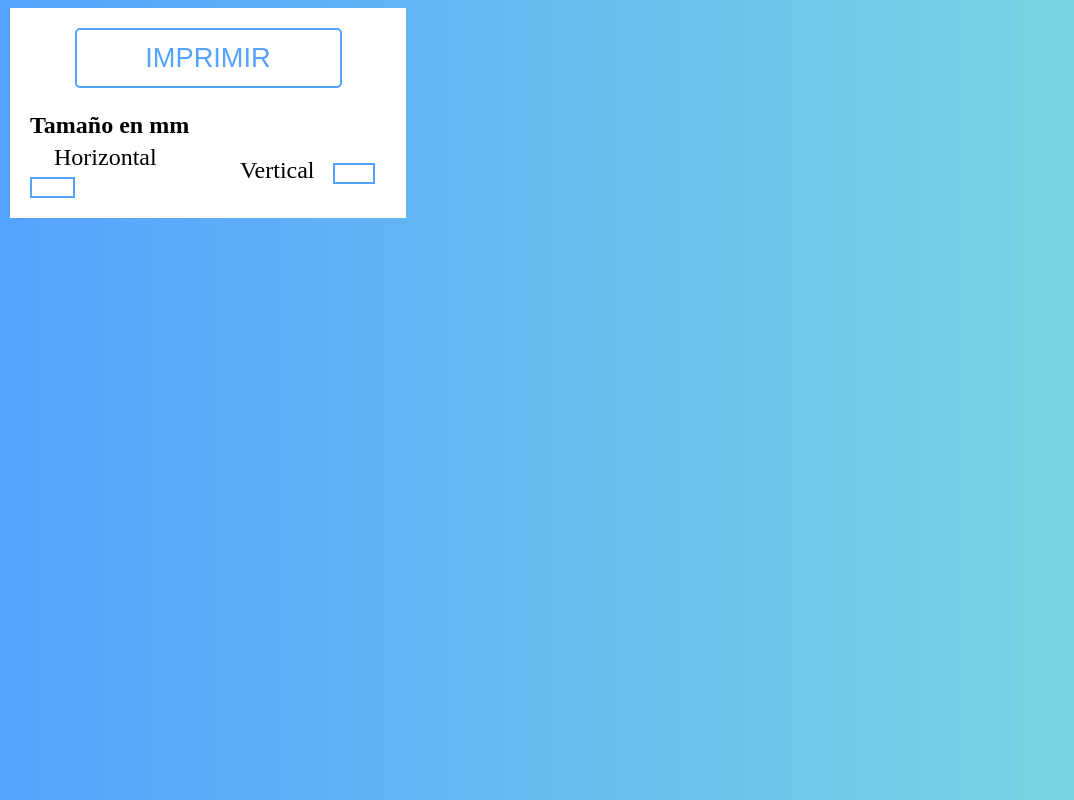
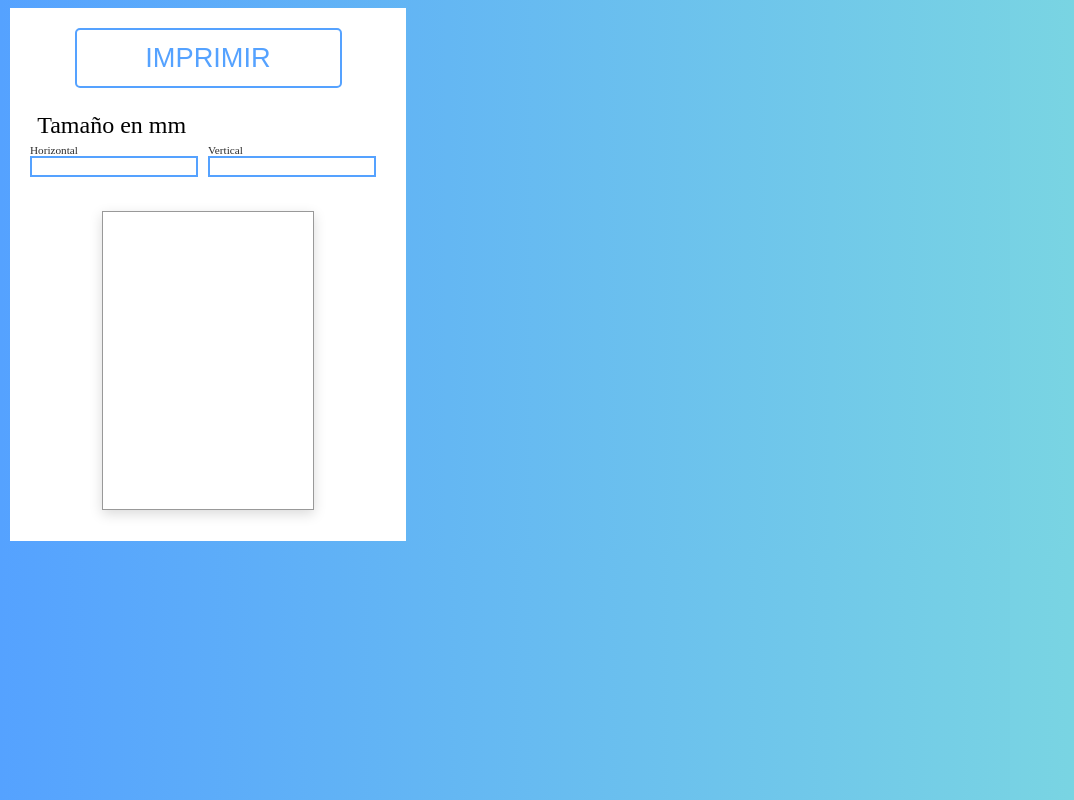
Before and after one commit to Tomig02/AppTrabajo, a website with bundled scripts: page src/index.html in a window 1280 px wide. Shown: the whole page, without its empty margins (0-1074 px from the left). Built offline with nearby package versions, Linux system fonts and the light colour scheme.

Commit message:
change styling

```diff
--- a/src/index.css
+++ b/src/index.css
@@ -90,25 +90,132 @@ body{
     box-shadow: rgba(100, 100, 111, 0.2) 0px 7px 29px 0px;
 }
 
+
 .input-row{
     font-size: 1.5em;
     margin: none;
 }
 .input-row p{
     margin-bottom: 00.2em;
-    font-weight: bold;
+    margin-left: 0.45rem;
 }
 .input-options{
     display: flex;
+
+    & .option{
+        width: 100%;
+        display: flex;
+        flex-direction: column;
+        justify-content: space-around;
+        & input{
+            width: 90%;
+            border-radius: none;
+            border: 2px solid rgb(85,162,255);
+        }
+        & label{
+            width: 90%;
+            font-size: 0.7rem;
+            color: rgb(44, 44, 44);
+        }
+    }
+}
+
+#print-preview {
+    display: flex;
+    flex-wrap: wrap;
+    gap: 20px;
+}
+
+.preview-page {
+    width: 210px;
+    height: 297px;
+    background: white;
+    border: 1px solid #999;
+    position: relative;
+    box-shadow: 0 0 8px rgba(0,0,0,.2);
+}
+
+.preview-image {
+    position: absolute;
+    border: 1px solid #3f8efc;
+    background: rgba(63,142,252,.2);
+    box-sizing: border-box;
+}
+
+#printPreview {
+    display: flex;
+    flex-wrap: wrap;
+    gap: 20px;
+}
+
+/*
+.preview-page {
+    width: 210px;
+    height: 297px;
+    background: white;
+    border: 1px solid #999;
+    position: relative;
+    box-shadow: 0 0 8px rgba(0,0,0,.2);
+    overflow: hidden;
+}*/
+
+/* Tu contenedor actual (asegúrate de agregarle position: relative y un tamaño) */
+.preview-component {
+    display: flex;
+    justify-content: center;
     align-items: center;
+    position: relative;
+    /* Le damos el ancho de una página + el espacio que ocuparán las extensiones */
+    width: 100%;
+    height: 20rem;
+    margin-top: 1.5rem;
 }
-.input-options input{
-    width: 20%;
-    height: 100%;
-    border-radius: none;
-    border: 2px solid rgb(85,162,255);
+
+/* Tu clase modificada */
+.preview-page {
+    width: 210px;
+    height: 297px;
+    background: white;
+    border: 1px solid #999;
+    overflow: hidden;
+
+    /* 1. Las sacamos del flujo flex para apilarlas */
+    position: absolute;
+    bottom: 0;
+    top: 0;
+    right: 0;
+    left: 0;
+    margin: auto;
+
+    /* 2. Efecto de escalado y desplazamiento hacia la derecha */
+    /* Modifica el '30px' para dar más o menos separación hacia la derecha */
+    /* Modifica el '0.05' para controlar cuánto "crecen" o se achican */
+    transform:
+        translateY(calc((var(--i) * 0.5rem)));
+
+    /* 3. El orden de apilamiento (la primera abajo, la última arriba) */
+    z-index: var(--i);
+
+    /* Opcional: suavizado si luego quieres ponerles transiciones */
+    transform-origin: left center;
+    transition: transform 0.3s ease;
+    box-shadow: 0 4px 12px rgba(0,0,0,.15);
 }
-.input-options label {
-    margin-right: 0.5em;
-    margin-left: 1em;
+
+.preview-image {
+    position: absolute;
+    border: 1px solid #3f8efc;
+    background: rgba(63,142,252,.2);
+    box-sizing: border-box;
 }
+
+/*
+.preview-component{
+    width: 100%;
+    height: fit-content;
+
+    padding: 1rem;
+    display: flex;
+    align-items: center;
+    justify-content: center;
+}*/
```
